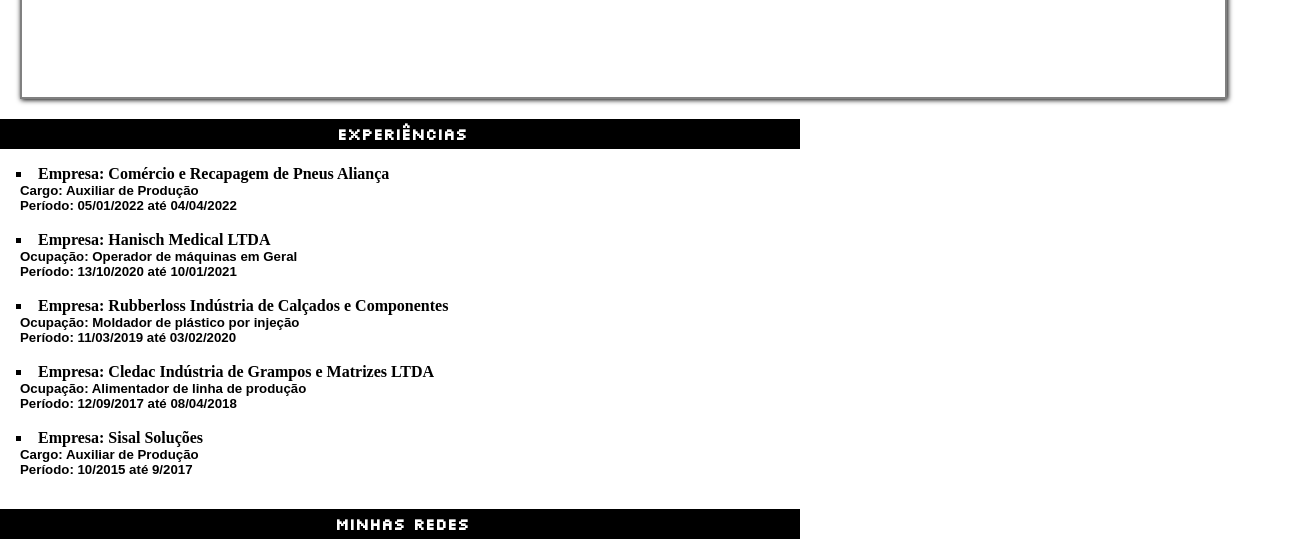
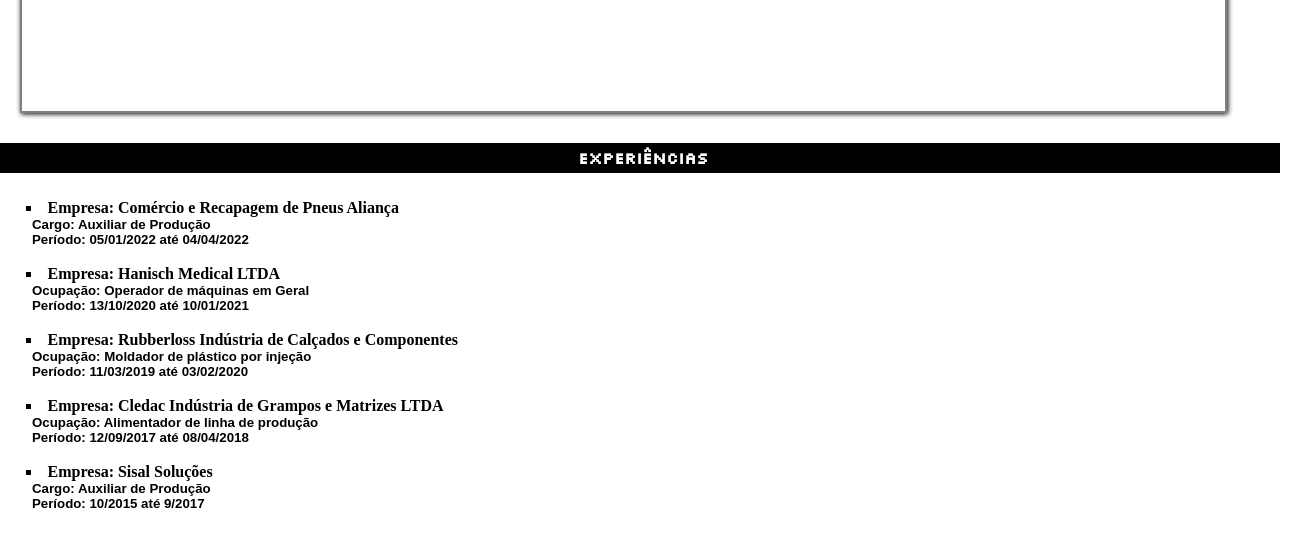
Before and after one commit to HenriqueEbert/cv1, a plain HTML site: page index.html in a window 1280 px wide. Shown: the part 1070-1613 px from the top of the page, 1306 px wide, since content can reach past the window. Drawn offline with Linux system fonts and the light colour scheme; a web font is replaced by a local one.

Commit message:
Update style.css

```diff
--- a/style.css
+++ b/style.css
@@ -197,7 +197,7 @@
     margin-top: 2%;
 
     background-color: black;
-    min-width: 720px;
+
     width: 100%;}
 
 
@@ -206,7 +206,7 @@
 
 .topo {
     color: red;
-    min-width: 720px;
+
     width: 100%;
 
 }
@@ -216,7 +216,7 @@
     background-color: black;
     margin-top: 4%;
     background-color: black;
-    min-width: 720px;
+
     width: 100%;}
 
 
@@ -227,7 +227,7 @@
 aside{
     margin-top: 2%;
     margin-left: 2%;
-    min-width: 720px;
+
     width: 100%;
 
 
@@ -238,7 +238,7 @@
     color: white;
     font-family: var(--fonte-desteque);
     text-align: center;
-    min-width: 720px;
+
     width: 100%;
 
 
@@ -263,6 +263,6 @@
 
 body{
     min-width: 465px;
-    max-width: 800px;
+
     width: 100%;
 }
```
